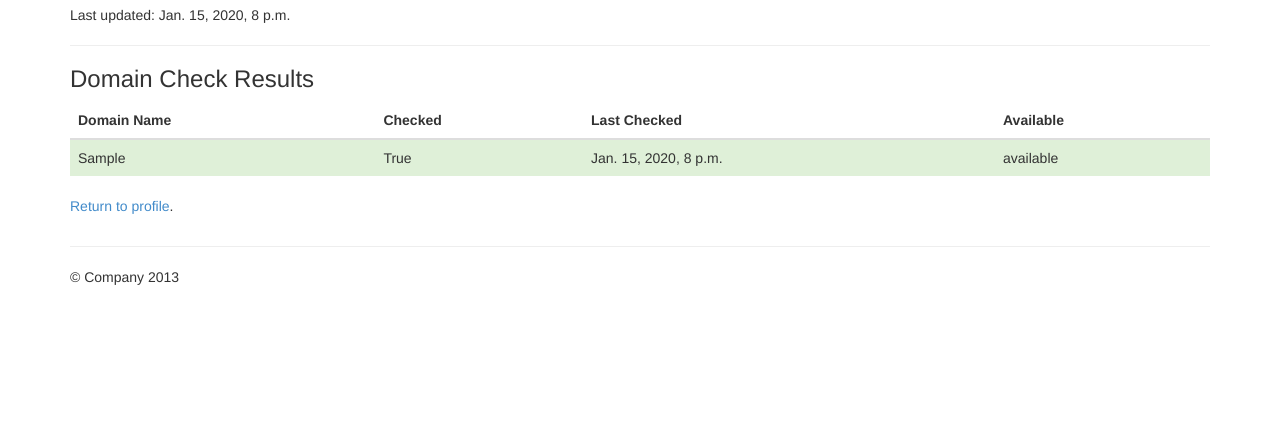
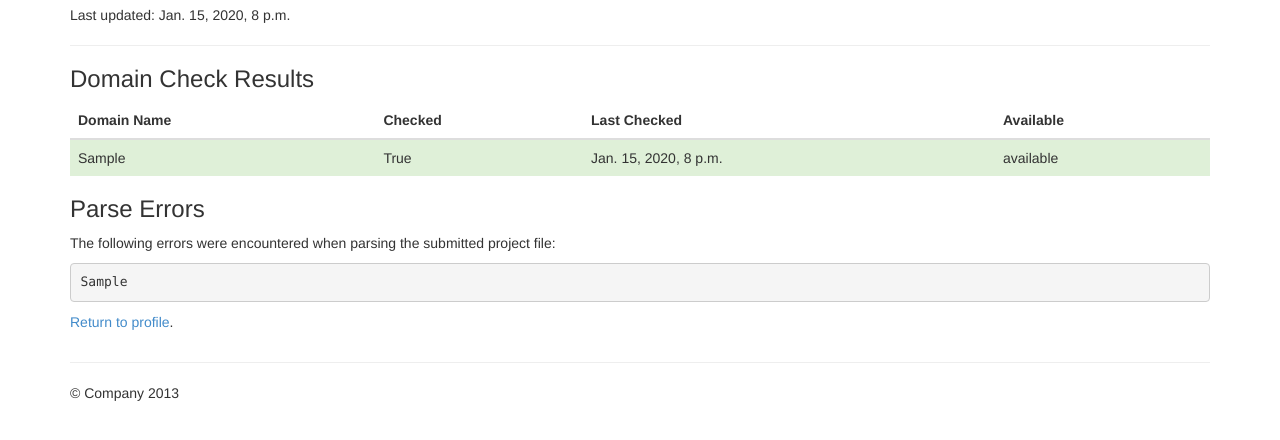
Before and after one commit to supermakc/Domain-Pan, a Django app: page /project?id=1 in a window 1280 px wide. Shown: the part 281-721 px from the top of the page. Run offline with Django 3.2, Linux system fonts and the light colour scheme; a user stored in the database is signed in; tables that the repository leaves empty hold one stand-in row (values such as "Sample post"); parts of the project's set-up code (start-up, migrations or seed data) failed here and were passed over.

Commit message:
Added: Project file parse errors are now recorded and displayed on the project page.

```diff
--- a/main/templates/main/project.html
+++ b/main/templates/main/project.html
@@ -106,6 +106,12 @@
 </table>
 {% endif %}
 
+{% if project.parse_errors %}
+<h3>Parse Errors</h3>
+<p>The following errors were encountered when parsing the submitted project file:</p>
+<p><pre class=".pre-scrollable">{{ project.parse_errors }}</pre></p>
+{% endif %}
+
 <p><a href="/profile">Return to profile</a>.</p>
 </div>
 
--- a/main/views.py
+++ b/main/views.py
@@ -131,7 +131,7 @@ def extract_domains(file_contents, fail_email, filename):
             error_email += 'Line %d: %s (%s)\n' % (fd[0], fd[1], fd[2])
         logger.debug(error_email)
         send_mail('Domain Checker: Failed Domains', error_email, 'noreply@domain.com', [fail_email])
-    return (domain_list, failed_domains, filedata)
+    return (domain_list, failed_domains, failed_lines, filedata)
 
 def index(request):
     fdir = os.path.dirname(__file__)
@@ -227,11 +227,17 @@ def upload_project(request):
         logger.debug('Attempting to upload project...')
         if uploadform.is_valid():
             logger.debug('Form is valid.')
-            (domain_list, failed_domains, filedata) = extract_domains(request.FILES['file'], request.user.email, request.FILES['file'].name)
+            (domain_list, failed_domains, failed_lines, filedata) = extract_domains(request.FILES['file'], request.user.email, request.FILES['file'].name)
             projectdomains = []
             with transaction.atomic():
                 project = UserProject(state='checking', updated=timezone.now(), user_id=request.user.id)
+                parse_error_str = ''
+                if len(failed_lines) > 0:
+                    for fd in failed_lines:
+                        parse_error_str += '%d: %s (%s)\n' % (fd[0], fd[1], fd[2])
+                    project.parse_errors = parse_error_str
                 project.save()
+
                 projectfile = UploadedFile(filename=request.FILES['file'].name, filedata=filedata, project_id=project.id)
                 for domain in domain_list:
                     projectdomains.append(ProjectDomain(domain=domain, subdomains_preserved=False, is_checked=False, state='unchecked', last_checked=timezone.now(), project_id=project.id))
```
